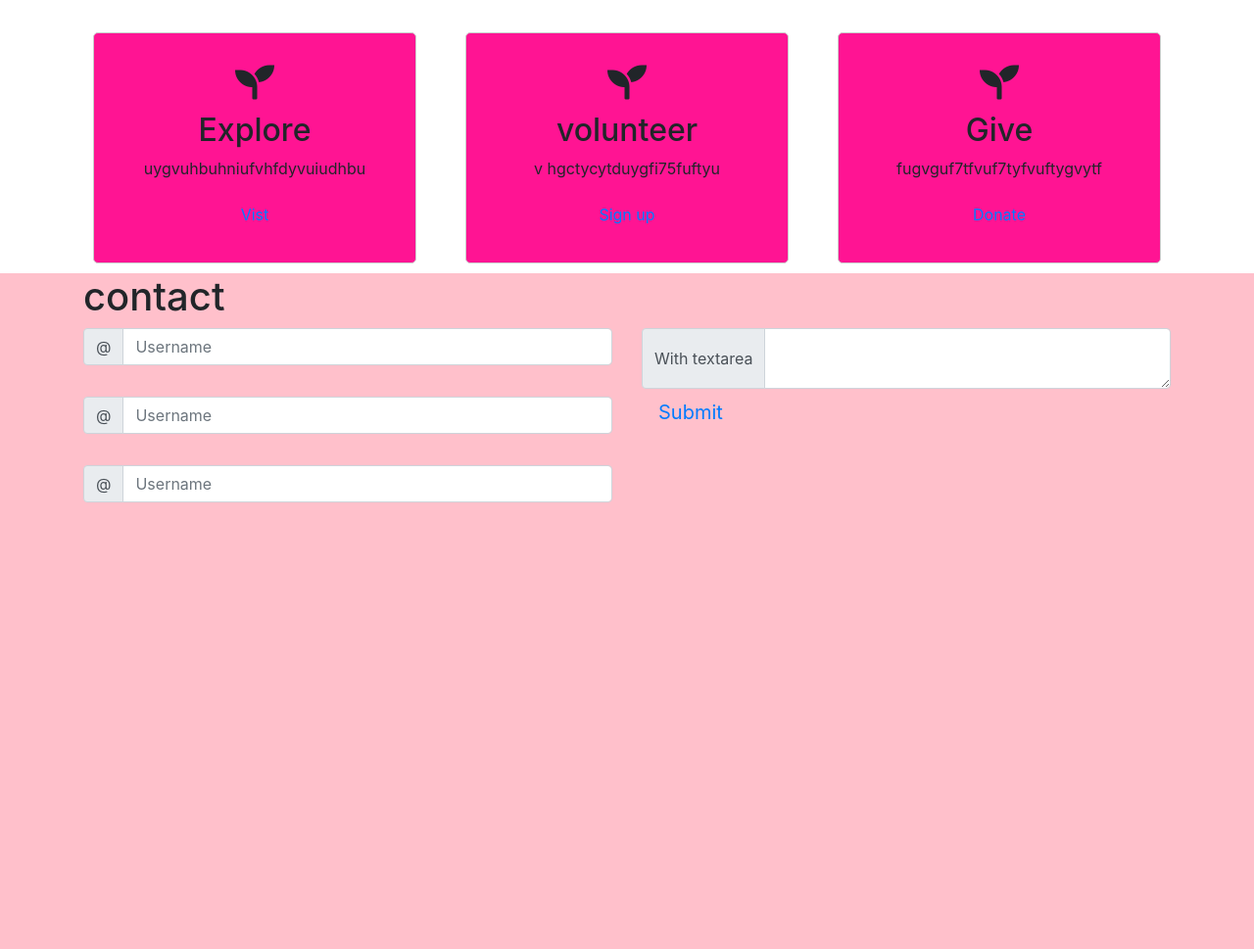
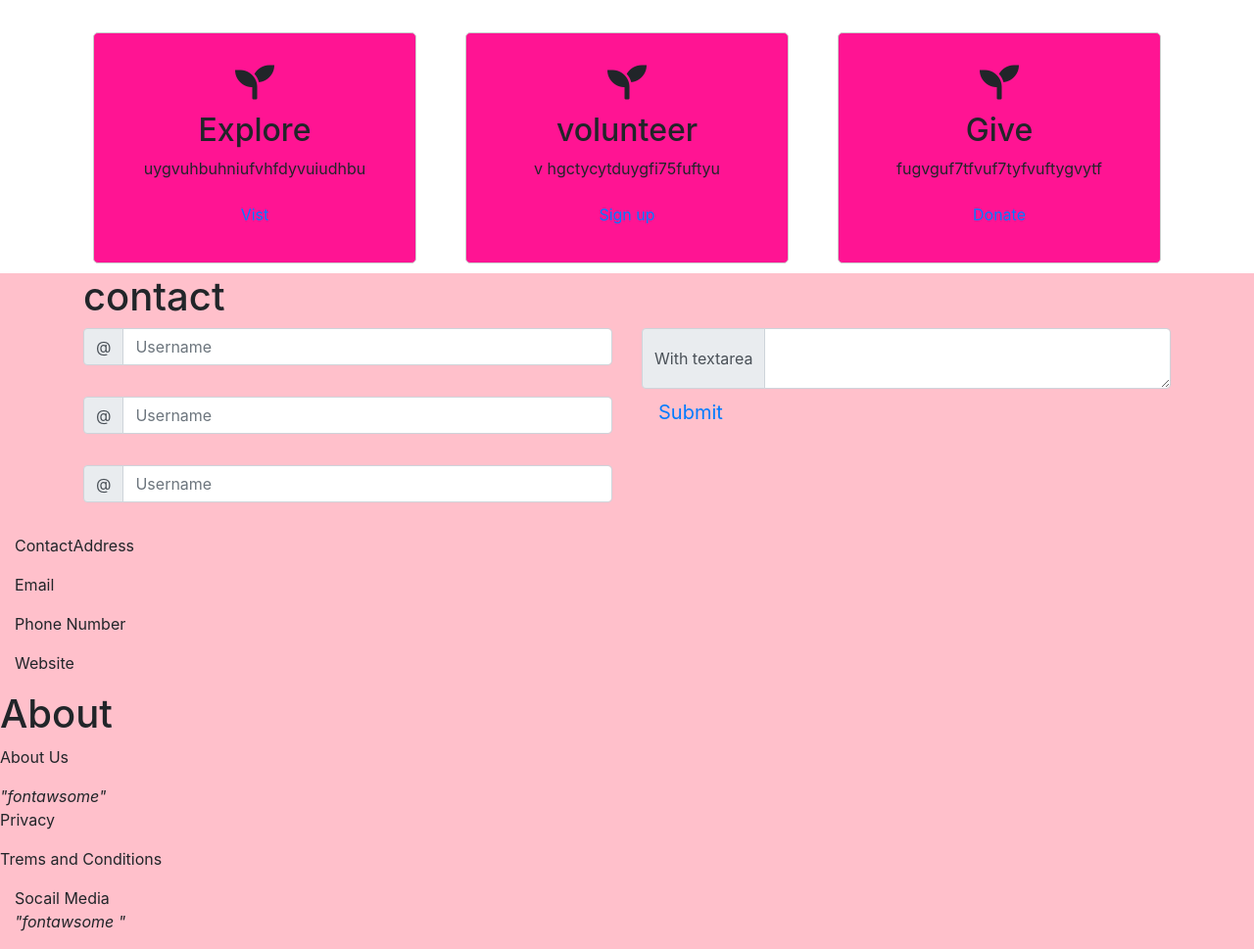
Before and after one commit to KB2434/project1, a plain HTML site: page index.html in a window 1280 px wide. Shown: the part 1655-2624 px from the top of the page at 98% size. Before the commit the page ends 2200 px from the top, so only its background shows below. Drawn offline with nearby package versions, Linux system fonts and the light colour scheme.

Commit message:
saving some files, added photo files

```diff
--- a/index.html
+++ b/index.html
@@ -196,6 +196,41 @@
             </div>
         </div>
     </section>
+    <html>
+
+    <body>
+
+        <footer>
+            <divclass="row">
+                <div class="col-lg-4 col-lg-4"
+                <h1>Contact</h1
+                <p>Address</p>
+                <p>Email</p>
+                <p>Phone Number</p>
+                <p>Website</p>
+        </footer>
+        <footer>
+            <divclass="row">
+                <div class="col-lg-4 col-lg-4" </div>
+                </div>
+                <h1>About</h1>
+                <p>About Us</p><i> "fontawsome" </i>
+                <p>Privacy</p>
+                <p>Trems and Conditions</p>
+        </footer>
+        <footer>
+            <divclass="row">
+                <div class="col-lg-4 col-lg-4"
+                <h1>Socail Media</h1>
+                <p><i> "fontawsome "</i> </p>
+
+        </footer>
+
+    </body>
+
+    </html>
+
+
 
 
 
--- a/style.css
+++ b/style.css
@@ -8,7 +8,7 @@ body {
 
 .nav-link:hover {
     font-weight: bolder;
-    background-color:#eee;
+    background-color: #eee;
 }
 
 header {
@@ -45,13 +45,12 @@ header p {
     border-radius: 50%;
 }
 
-.contact.btn{
+.contact.btn {
     border-radius: 0;
-    width: 100%
-    font-size:15px;
-    background-color:#FF1493
-    color:#fff;
+    width: 100% font-size:15px;
+    background-color: #FF1493 color:#fff;
 }
+
 .aboutus span {
     width: 250px;
     display: inline-block;
@@ -86,7 +85,7 @@ header p {
     margin: 10px;
     border: 1px solid #ccc;
 
-    background-color:#FF1493;
+    background-color: #FF1493;
     border-radius: 5px;
     margin-top: 30px;
 }
@@ -96,13 +95,18 @@ header p {
     height: 50px;
     font-size: 40px;
 }
+
 header div {
     font-size-adjust: inherit;
 }
-.contact.btn{
+
+.contact.btn {
     border-radius: 0;
     width: 100%;
-    font-size:15px;
-    background-color:#f08080;
-    color:#fff;
+    font-size: 15px;
+    background-color: #f08080;
+    color: #fff;
 }
+footer {
+  display: block;
+}
```
